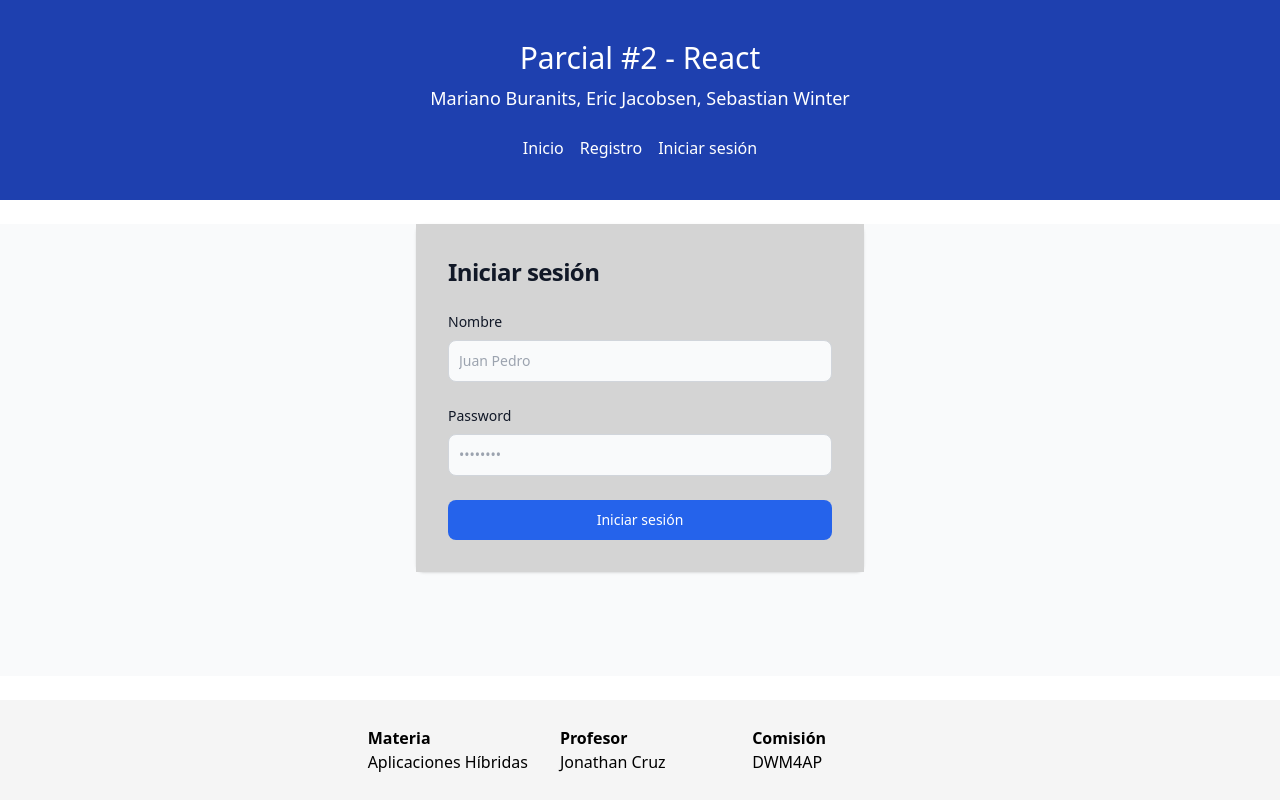
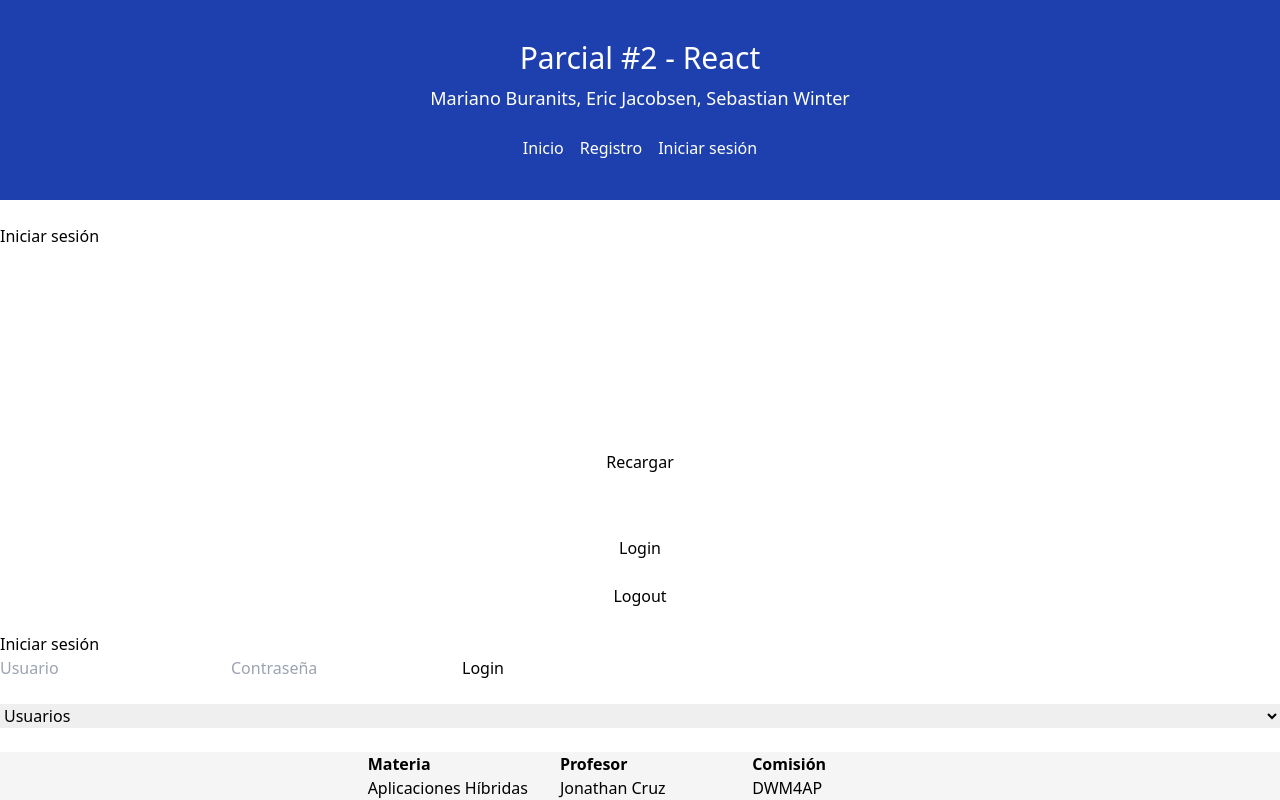
Before and after one commit to marianobura/dv-ah-02-parcial, a React (Vite) app in the folder frontend/: page /login in a window 1280 px wide. Built offline with nearby package versions, Linux system fonts and the light colour scheme.

Commit message:
renderizado de usuarios de api con el login (aún sin terminar)

```diff
--- a/frontend/src/App.jsx
+++ b/frontend/src/App.jsx
@@ -5,9 +5,69 @@ import Card from './components/Card';
 import Registro from './views/Registro';
 import Login from './views/Login';
 
-import { Routes, Route, NavLink } from 'react-router-dom';
+import { Routes, Route } from 'react-router-dom';
+import { useState, useEffect } from 'react';
 
 function App() {
+    let [recargar, setRecargar] = useState(false);
+    let [logeado, setLogeado] = useState(false);
+    let [users, setUsers] = useState([]);
+    let [posts, setPosts] = useState([]);
+    let [comments, setComments] = useState([]);
+    const [categorias, setCategorias] = useState([]);
+
+    useEffect(() => {
+        console.log('Se renderizó el componente');
+        const getCategories = async () => {
+            const resp = await fetch('http://localhost:3000/api/productos');
+            const data = await resp.json();
+            console.log(data);
+            setCategorias(data);
+        };
+
+        const GetUsers = async () => {
+            try {
+                const resp = await fetch('http://localhost:3000/api/users');
+                const data = await resp.json();
+
+                if (!data.data) {
+                    throw new Error("La propiedad 'data' no está definida en la respuesta de la API");
+                }
+
+                // Ahora actualizamos el estado con los usuarios obtenidos
+                setUsers(data.data.map(user => ({
+                    id: user._id,
+                    username: user.username,
+                    password: user.password,
+                })));
+            } catch (error) {
+                console.error('Error al obtener usuarios:', error);
+            }
+        };
+
+        if (logeado) {
+            GetUsers(); // Obtener usuarios solo si está logueado
+            getCategories();
+        }
+    }, [recargar, logeado]);
+
+    const iniciarRecarga = () => {
+        setRecargar(!recargar);
+    };
+
+    const login = () => {
+        console.log('Iniciar sesión');
+        setLogeado(true);
+    };
+
+    const logout = () => {
+        console.log('Cerrar sesión');
+        setLogeado(false);
+        setUsers([]);
+    };
+
+    let mensaje = logeado ? 'Cerrar sesión' : 'Iniciar sesión';
+
     const data = {
         users: [
             { method: "GET", endpoint: "/api/users", description: "Obtiene todos los usuarios" },
@@ -22,7 +82,7 @@ function App() {
             { method: "GET", endpoint: "/api/posts?sort=views", description: "Obtiene todos los posteos ordenados de mayor a menor vistas" },
             { method: "GET", endpoint: "/api/posts/user/:userId", description: "Obtiene un posteo de un usuario por su ID" },
             { method: "GET", endpoint: "/api/posts/:id", description: "Obtiene un posteo por ID" },
-            { method: "GET", endpoint: "/api/posts/name/:title", description: "Obtiene un posteo por su titulo" },
+            { method: "GET", endpoint: "/api/posts/name/:title", description: "Obtiene un posteo por su título" },
             { method: "POST", endpoint: "/api/posts", description: "Crea un nuevo posteo" },
             { method: "DELETE", endpoint: "/api/posts/:id", description: "Elimina un posteo por ID" },
             { method: "PUT", endpoint: "/api/posts/:id", description: "Actualiza un posteo por ID" },
@@ -40,12 +100,38 @@ function App() {
     return (
         <>
             <Header />
+            <h3>{mensaje}</h3>
+            <button onClick={iniciarRecarga}>Recargar</button>
+            <button onClick={login}>Login</button>
+            <button onClick={logout}>Logout</button>
+
             <Routes>
                 <Route path="/registro" element={<Registro />} />
                 <Route path="/login" element={<Login />} />
                 <Route path="/" element={<DataDisplay data={data} />} />
                 <Route path="*" element={<p>Página no encontrada</p>} />
             </Routes>
+
+            <select>
+                <option value="">Usuarios</option>
+                <option value="">Posts</option>
+                <option value="">Comments</option>
+            </select>
+
+            {logeado && (
+                <section>
+                    <h2>Usuarios</h2>
+                    {users.map(user => (
+                        <Column
+                        key={user.id}
+                        id={user.id}
+                        label={`Usuario: ${user.username}`}
+                        password={`Contraseña: ${user.password}`}
+                    />
+                    ))}
+                </section>
+            )}
+
             <Footer />
         </>
     );
--- a/frontend/src/views/Login.jsx
+++ b/frontend/src/views/Login.jsx
@@ -1,24 +1,19 @@
 import { useState } from 'react';
 
-const Login = () => {
-    //Creamos un estado para el formulario
-    const [ formData, setFormData ] = useState({
+const Login = ({ setIsAuthenticated }) => {
+    const [formData, setFormData] = useState({
         username: '',
         password: ''
     });
 
     const handleChange = (event) => {
         const { name, value } = event.target;
-        // console.log(name, value);
-        setFormData( { ...formData, [name]: value } )
-    }
+        setFormData({ ...formData, [name]: value });
+    };
 
-    //Evitamos la recarga de la página
     const handleSubmit = async (e) => {
         e.preventDefault();
         try {
-            console.log('Enviando formulario');
-            console.log(formData);
             const endPoint = 'http://127.0.0.1:3000/api/users/login';
             const config = {
                 headers: {
@@ -26,53 +21,55 @@ const Login = () => {
                 },
                 method: 'POST',
                 body: JSON.stringify(formData)
-            }
+            };
 
             const response = await fetch(endPoint, config);
 
-            if( !response.ok ){
-                console.error(response);
+            if (!response.ok) {
+                console.error('Login failed');
+                return;
             }
 
             const data = await response.json();
+            console.log(data);
 
-            console.log(data);
+            // Suponemos que el login devuelve un token o indicador
+            if (data.token) {
+                localStorage.setItem('authToken', data.token); // Guardar el token
+                setIsAuthenticated(true); // Establecer autenticación
+            }
+
             setFormData({
                 username: '',
                 password: ''
             });
-
         } catch (error) {
-            console.log(error);
-            alert('Error del Servidor');
+            console.error('Error al intentar loguear', error);
         }
-
-    }
+    };
 
     return (
-        <section className="bg-gray-50">
-        <div className="flex flex-col items-center justify-center px-6 py-8 lg:py-0">
-            <div className="w-full bg-white rounded-lg shadow md:mt-0 sm:max-w-md xl:p-0">
-                <div className="p-6 space-y-4 md:space-y-6 sm:p-8 bg-neutral-300">
-                    <h1 className="text-xl font-bold leading-tight tracking-tight text-gray-900 md:text-2xl">
-                        Iniciar sesión
-                    </h1>
-                    <form className="space-y-4 md:space-y-6" onSubmit={ handleSubmit }>
-                        <div>
-                            <label htmlFor="username" className="block mb-2 text-sm font-medium text-gray-900">Nombre</label>
-                            <input type="username" name="username" id="username" className="bg-gray-50 border border-gray-300 text-gray-900 text-sm rounded-lg focus:ring-primary-600 focus:border-primary-600 block w-full p-2.5" placeholder="Juan Pedro" required="" onChange={handleChange} value={formData.username} />
-                        </div>
-                        <div>
-                            <label htmlFor="password" className="block mb-2 text-sm font-medium text-gray-900">Password</label>
-                            <input type="password" name="password" id="password" placeholder="••••••••" className="bg-gray-50 border border-gray-300 text-gray-900 text-sm rounded-lg focus:ring-primary-600 focus:border-primary-600 block w-full p-2.5" required="" onChange={handleChange} value={formData.password} />
-                        </div>
-                        <button type="submit" className="w-full text-white bg-blue-600 focus:ring-4 focus:outline-none font-medium rounded-lg text-sm px-5 py-2.5 text-center">Iniciar sesión</button>
-                    </form>
-                </div>
-            </div>
-        </div>
+        <section>
+            <h1>Iniciar sesión</h1>
+            <form onSubmit={handleSubmit}>
+                <input
+                    type="text"
+                    name="username"
+                    placeholder="Usuario"
+                    value={formData.username}
+                    onChange={handleChange}
+                />
+                <input
+                    type="password"
+                    name="password"
+                    placeholder="Contraseña"
+                    value={formData.password}
+                    onChange={handleChange}
+                />
+                <button type="submit">Login</button>
+            </form>
         </section>
     );
-}
+};
 
 export default Login;
```
